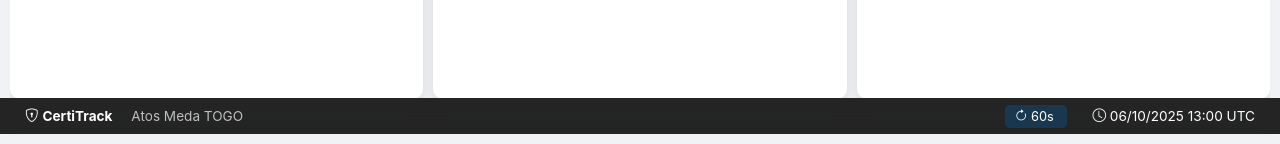
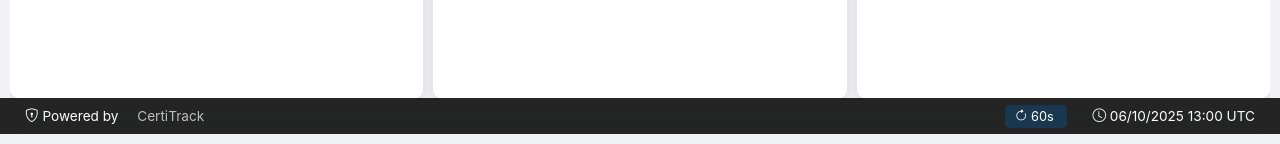
Before and after one commit to orbodi/certi-track-webapp, a Django app: page /dashboard/wall/ in a window 1280 px wide. Shown: the part 666-810 px from the top of the page. Run offline with Django 4.2, Linux system fonts and the light colour scheme; data that the repository does not hold is empty; parts of the project's set-up code (start-up, migrations or seed data) failed here and were passed over; some libraries are stand-ins or nearby versions.

Commit message:
Updating footer on login page et wall screen page

```diff
--- a/templates/dashboard/wall_display.html
+++ b/templates/dashboard/wall_display.html
@@ -518,8 +518,8 @@
     <!-- Footer bar -->
     <div class="footer-bar">
         <div>
-            <i class="bi bi-shield-lock"></i> <strong>CertiTrack</strong>
-            <span style="opacity: 0.7; margin-left: 15px;">Atos Meda TOGO</span>
+            <i class="bi bi-shield-lock"></i> <strong></strong>Powered by
+            <span style="opacity: 0.7; margin-left: 15px;">CertiTrack</span>
         </div>
         <div>
             <span class="refresh-badge">
--- a/templates/registration/login.html
+++ b/templates/registration/login.html
@@ -56,7 +56,7 @@
                     </div>
                     <div class="card-footer text-center" style="background: linear-gradient(135deg, #E8E9EA 0%, #F8F9FA 100%); border-top: 2px solid #0066B3;">
                         <p style="margin: 0; font-size: 13px; color: #58595B;">
-                            Powered by <strong style="color: #0066B3;">Atos Meda TOGO</strong>
+                            Powered by <strong style="color: #0066B3;"></strong>CertiTrack
                         </p>
                         <p style="margin: 5px 0 0 0; font-size: 11px; color: #7A7B7D;">
                             &copy; 2025 CertiTrack
```
